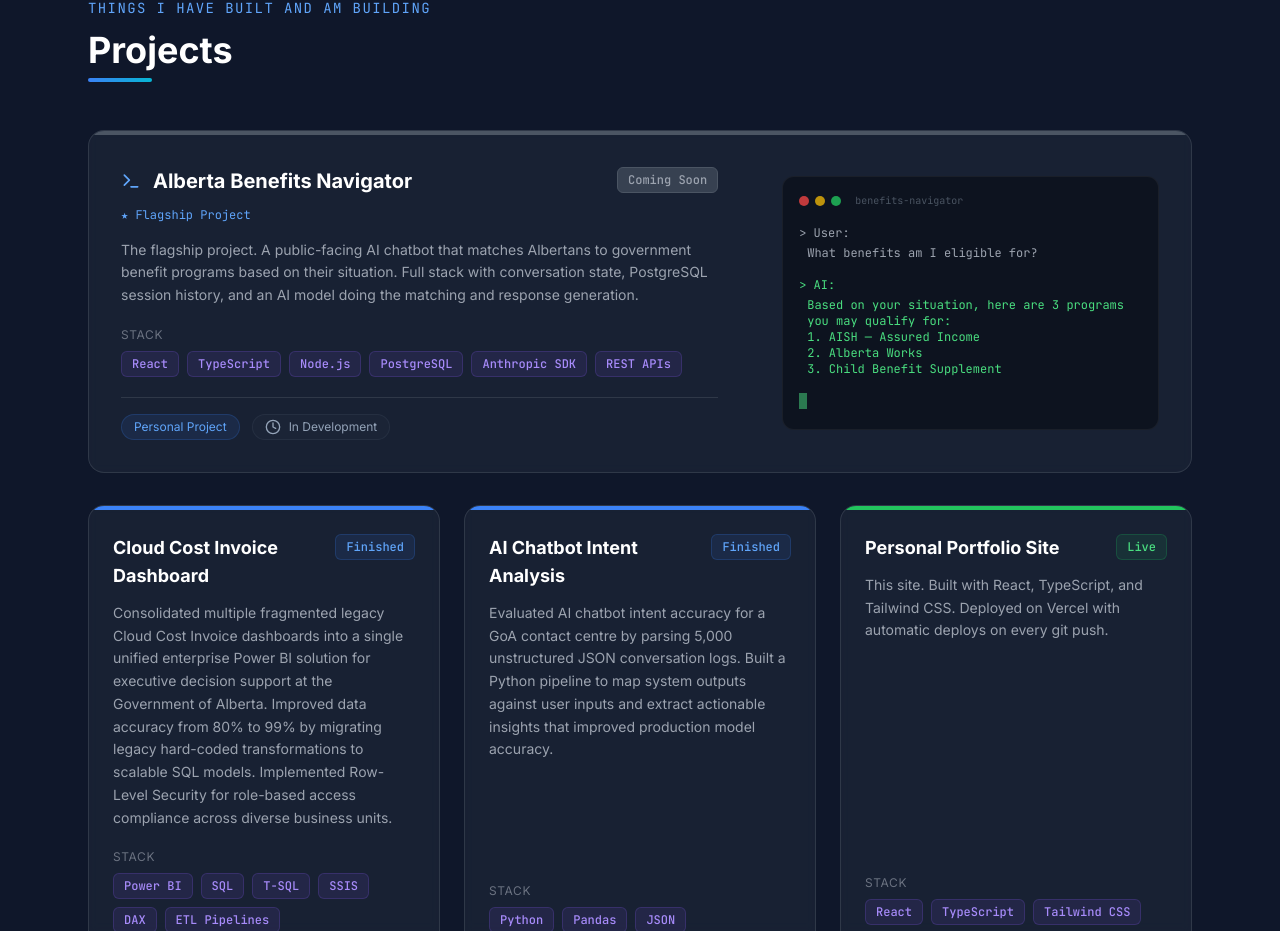
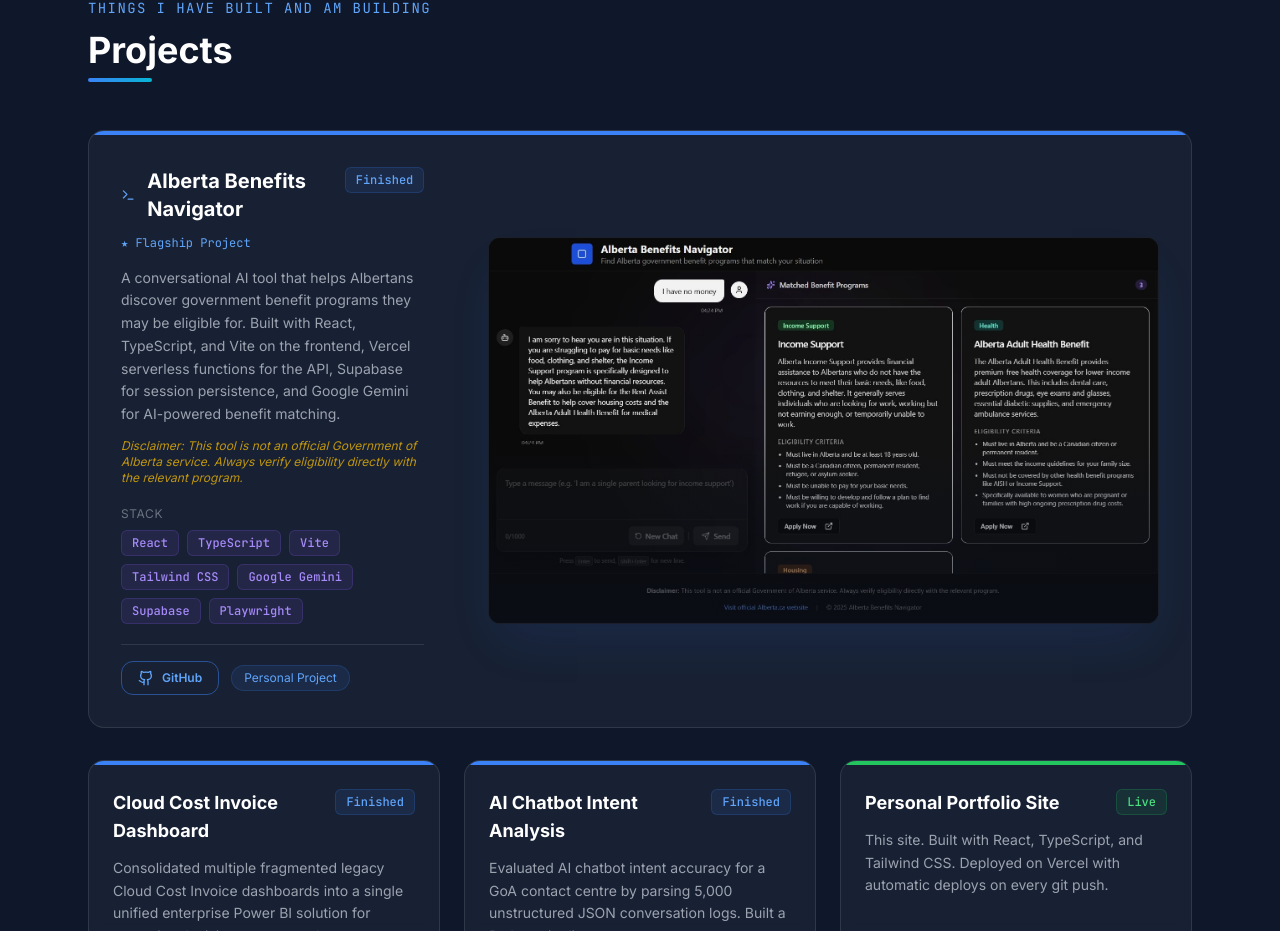
Before and after one commit to KVOclares/personal-developer-portfolio, a React (Vite) app: page / in a window 1280 px wide. Shown: the part 4159-5090 px from the top of the page. Built offline with nearby package versions, Linux system fonts and the light colour scheme.

Commit message:
feat: Update Projects section, including project data, types, and a display component with card layouts.

```diff
--- a/src/components/sections/Projects.tsx
+++ b/src/components/sections/Projects.tsx
@@ -1,10 +1,11 @@
-import { Github, ExternalLink, Clock, Terminal, Lock, ChevronDown } from 'lucide-react';
-import { useState } from 'react';
+import { Github, ExternalLink, Clock, Terminal, Lock, ChevronDown, X } from 'lucide-react';
+import { useState, useEffect, useRef, useCallback } from 'react';
 import { PROJECTS } from '../../data/projects';
 import SectionHeader from '../ui/SectionHeader';
 import Badge from '../ui/Badge';
 import { useScrollAnimation } from '../../hooks/useScrollAnimation';
 import type { Project, ProjectStatus } from '../../types';
+import abnChattedImg from '../../assets/images/abn_chatted.jpg';
 
 /* ─── Status colour system ──────────────────────────────────────────────────── */
 
@@ -34,15 +35,6 @@
     },
 };
 
-/* ─── Featured-card mock terminal content ────────────────────────────────────── */
-
-const MOCK_MESSAGES = [
-    { role: 'user' as const, text: 'What benefits am I eligible for?' },
-    {
-        role: 'ai' as const,
-        text: `Based on your situation, here are 3 programs you may qualify for:\n1. AISH — Assured Income\n2. Alberta Works\n3. Child Benefit Supplement`,
-    },
-];
 
 /* ─── Standard Project Card Component ────────────────────────────────────────── */
 
@@ -200,6 +192,35 @@
 function Projects() {
     const sectionRef = useScrollAnimation<HTMLElement>();
 
+    // ── Lightbox state ────────────────────────────────────────────────────────
+    const [isLightboxOpen, setIsLightboxOpen] = useState<boolean>(false);
+    const photoTriggerRef = useRef<HTMLButtonElement>(null);
+
+    const openLightbox = (): void => setIsLightboxOpen(true);
+
+    const closeLightbox = useCallback((): void => {
+        setIsLightboxOpen(false);
+        // Return focus to the trigger element
+        setTimeout(() => photoTriggerRef.current?.focus(), 0);
+    }, []);
+
+    // ── Escape key + body scroll lock ─────────────────────────────────────────
+    useEffect(() => {
+        if (!isLightboxOpen) return;
+
+        const onKeyDown = (e: KeyboardEvent): void => {
+            if (e.key === 'Escape') closeLightbox();
+        };
+
+        document.addEventListener('keydown', onKeyDown);
+        document.body.style.overflow = 'hidden';
+
+        return () => {
+            document.removeEventListener('keydown', onKeyDown);
+            document.body.style.overflow = '';
+        };
+    }, [isLightboxOpen, closeLightbox]);
+
     /* Separate standard and featured projects */
     const standardProjects = PROJECTS.filter((p) => !p.featured);
     const featuredProject = PROJECTS.find((p) => p.featured);
@@ -248,8 +269,8 @@
                         <div className={`h-1 w-full rounded-t-xl ${STATUS_STYLES[featuredProject.status].bar}`} />
 
                         <div className="flex flex-col lg:flex-row">
-                            {/* Left column — 60% */}
-                            <div className="p-6 lg:p-8 lg:w-[60%] flex flex-col">
+                            {/* Left column — 1/3 */}
+                            <div className="p-6 lg:p-8 lg:w-1/3 flex flex-col">
                                 {/* Header row */}
                                 <div className="flex items-start justify-between gap-3 mb-3">
                                     <div className="flex items-center gap-3">
@@ -270,9 +291,16 @@
                                 </span>
 
                                 {/* Description */}
-                                <p className="text-gray-400 text-sm leading-relaxed mb-5 flex-grow">
-                                    {featuredProject.description}
-                                </p>
+                                <div className="mb-5 flex-grow">
+                                    <p className="text-gray-400 text-sm leading-relaxed mb-3">
+                                        {featuredProject.description}
+                                    </p>
+                                    {featuredProject.disclaimer && (
+                                        <div className="mt-2 text-yellow-500/80 text-[10px] sm:text-xs leading-relaxed italic">
+                                            {featuredProject.disclaimer}
+                                        </div>
+                                    )}
+                                </div>
 
                                 {/* Tech stack */}
                                 <div className="mb-5">
@@ -348,38 +376,26 @@
                                 </div>
                             </div>
 
-                            {/* Right column — 40% mock terminal */}
+                            {/* Right column — 2/3 image section */}
                             <div
-                                className="lg:w-[40%] p-6 lg:p-8 flex items-center"
+                                className="lg:w-2/3 p-6 lg:p-8 flex items-center justify-center"
                                 aria-hidden="true"
                             >
-                                <div className="w-full bg-black/40 rounded-xl p-4 font-mono text-xs space-y-4 border border-white/5">
-                                    {/* Terminal title bar */}
-                                    <div className="flex items-center gap-1.5 mb-3">
-                                        <span className="w-2.5 h-2.5 rounded-full bg-red-500/80" />
-                                        <span className="w-2.5 h-2.5 rounded-full bg-yellow-500/80" />
-                                        <span className="w-2.5 h-2.5 rounded-full bg-green-500/80" />
-                                        <span className="ml-2 text-gray-600 text-[10px]">benefits-navigator</span>
-                                    </div>
-
-                                    {/* Chat messages */}
-                                    {MOCK_MESSAGES.map((msg, i) => (
-                                        <div key={i} className="space-y-1">
-                                            <span className={msg.role === 'user' ? 'text-gray-400' : 'text-green-400'}>
-                                                {msg.role === 'user' ? '> User: ' : '> AI: '}
-                                            </span>
-                                            <p
-                                                className={`whitespace-pre-wrap pl-2 ${msg.role === 'user' ? 'text-gray-400' : 'text-green-400'
-                                                    }`}
-                                            >
-                                                {msg.text}
-                                            </p>
-                                        </div>
-                                    ))}
-
-                                    {/* Blinking cursor */}
-                                    <span className="inline-block w-2 h-4 bg-green-400 animate-pulse" />
-                                </div>
+                                <button
+                                    ref={photoTriggerRef}
+                                    type="button"
+                                    onClick={openLightbox}
+                                    className="w-full relative group bg-black/40 rounded-xl overflow-hidden shadow-2xl shadow-electric-500/10 border border-white/5 cursor-zoom-in focus:outline-none focus-visible:ring-2 focus-visible:ring-electric-500 focus-visible:ring-offset-2 focus-visible:ring-offset-navy-900"
+                                    aria-label="View full featured project image"
+                                >
+                                    <div className="absolute inset-0 bg-gradient-to-t from-[#0A0F1C] via-transparent to-transparent opacity-60 z-10 transition-opacity duration-300 group-hover:opacity-30"></div>
+                                    <img
+                                        src={abnChattedImg}
+                                        alt="Alberta Benefits Navigator chat interface"
+                                        className="w-full block h-auto object-cover max-h-[600px] transition-transform duration-700 ease-in-out group-hover:scale-105"
+                                        loading="lazy"
+                                    />
+                                </button>
                             </div>
                         </div>
                     </div>
@@ -403,6 +419,44 @@
                     })}
                 </div>
             </div>
+
+            {/* ── Photo Lightbox ────────────────────────────────────────────── */}
+            {isLightboxOpen && (
+                <div
+                    className="fixed inset-0 z-[100] flex items-center justify-center
+                               bg-black/80 backdrop-blur-sm
+                               animate-fade-in cursor-zoom-out"
+                    role="dialog"
+                    aria-modal="true"
+                    aria-label="Featured project fullscreen view"
+                    onClick={closeLightbox}
+                >
+                    {/* Close button */}
+                    <button
+                        type="button"
+                        onClick={closeLightbox}
+                        className="absolute top-4 right-4 z-10 p-2 rounded-lg
+                                   text-white/80 hover:text-white hover:bg-white/10
+                                   transition-colors duration-200"
+                        aria-label="Close photo"
+                    >
+                        <X className="w-6 h-6" />
+                    </button>
+
+                    {/* Full image */}
+                    <div
+                        className="flex flex-col items-center"
+                        onClick={(e: React.MouseEvent) => e.stopPropagation()}
+                    >
+                        <img
+                            src={abnChattedImg}
+                            alt="Alberta Benefits Navigator chat interface — full photo"
+                            className="max-h-[90vh] max-w-[90vw] object-contain rounded-lg
+                                       shadow-2xl shadow-black/50"
+                        />
+                    </div>
+                </div>
+            )}
         </section>
     );
 }
--- a/src/data/projects.ts
+++ b/src/data/projects.ts
@@ -10,10 +10,12 @@
     {
         title: 'Alberta Benefits Navigator',
         description:
-            'The flagship project. A public-facing AI chatbot that matches Albertans to government benefit programs based on their situation. Full stack with conversation state, PostgreSQL session history, and an AI model doing the matching and response generation.',
-        stack: ['React', 'TypeScript', 'Node.js', 'PostgreSQL', 'Anthropic SDK', 'REST APIs'],
-        status: 'coming-soon',
+            'A conversational AI tool that helps Albertans discover government benefit programs they may be eligible for. Built with React, TypeScript, and Vite on the frontend, Vercel serverless functions for the API, Supabase for session persistence, and Google Gemini for AI-powered benefit matching.',
+        stack: ['React', 'TypeScript', 'Vite', 'Tailwind CSS', 'Google Gemini', 'Supabase', 'Playwright'],
+        status: 'finished',
         featured: true,
+        githubUrl: 'https://github.com/KVOclares/Alberta-Benefits-Navigator',
+        disclaimer: 'Disclaimer: This tool is not an official Government of Alberta service. Always verify eligibility directly with the relevant program.',
     },
     {
         id: "goa-cloud-cost-dashboard",
--- a/src/types/index.ts
+++ b/src/types/index.ts
@@ -87,6 +87,7 @@
     organization?: string;
     environment?: string;
     isInternal?: boolean;
+    disclaimer?: string;
 }
 
 // ─── Education ──────────────────────────────────────────────────────────────────
```
Also changed, not shown: src/assets/images/abn_chatted.jpg.
